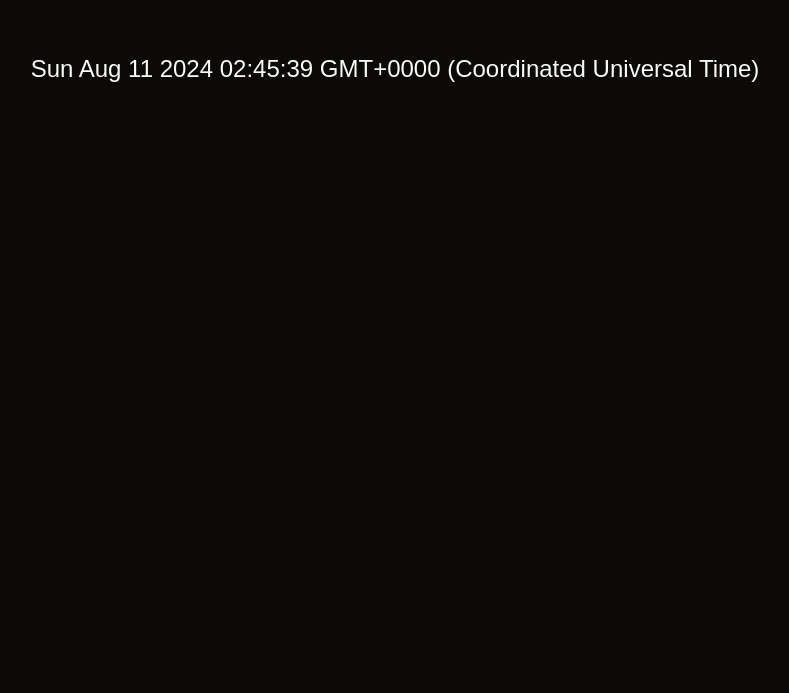
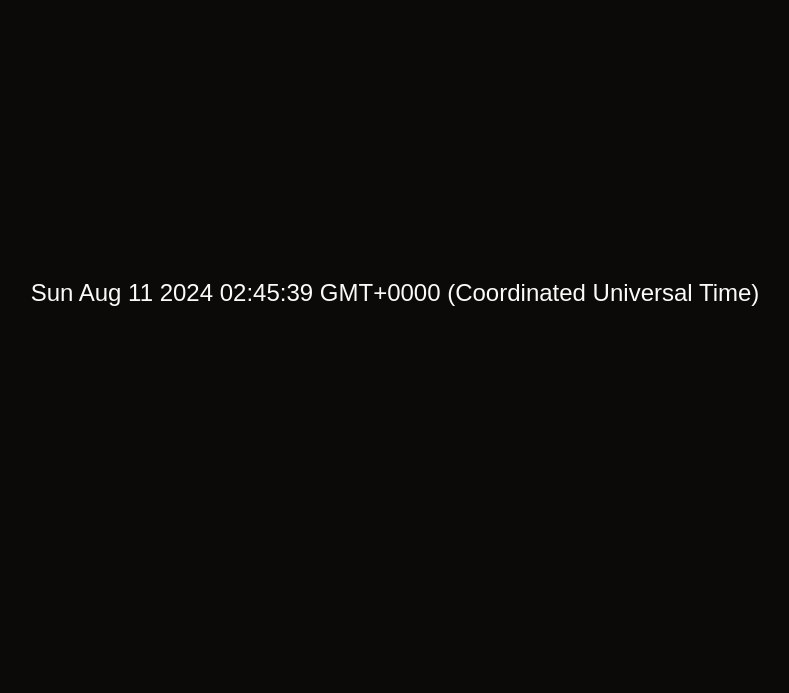
Before and after one commit to yoshikouki/awesome-timer, a Next.js app: page / in a window 1280 px wide. Shown: the part 107-800 px from the top of the page, without its empty margins (245-1034 px from the left). Built offline with nearby package versions, Linux system fonts and the light colour scheme; a web font is replaced by a local one.

Commit message:
レイアウトを調整

```diff
--- a/src/app/layout.tsx
+++ b/src/app/layout.tsx
@@ -13,10 +13,7 @@ export default function RootLayout({
   children: React.ReactNode;
 }>) {
   return (
-    <html
-      lang="en"
-      className="dark"
-    >
+    <html lang="en" className="dark">
       <body className={font.className}>
         {children}
         <Footer />
--- a/src/app/page.tsx
+++ b/src/app/page.tsx
@@ -2,7 +2,7 @@ import { Clock } from "./timer";
 
 export default async function HomePage() {
   return (
-    <main className="flex flex-col items-center justify-center gap-10 py-40">
+    <main className="flex h-svh w-svw flex-col items-center justify-center">
       <Clock />
     </main>
   );
--- a/src/app/timer.tsx
+++ b/src/app/timer.tsx
@@ -6,7 +6,10 @@ export const Clock = () => {
     div.innerText = new Date().toString();
   };
   return (
-    <div className="text-2xl h-svh tabular-nums" ref={timerRef}>
+    <div
+      className="flex h-full w-full flex-col items-center justify-center text-2xl tabular-nums"
+      ref={timerRef}
+    >
       Loading...
     </div>
   );
```
